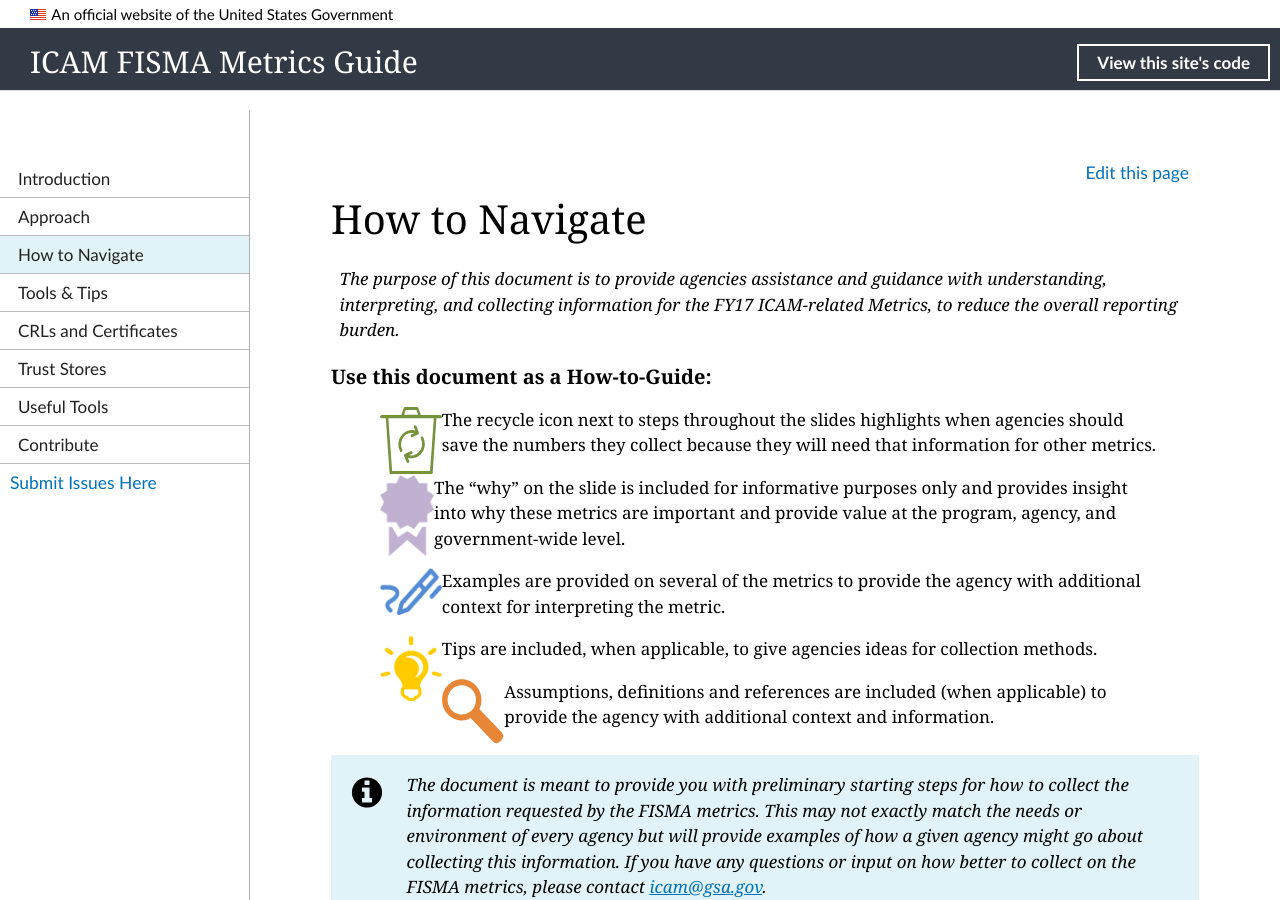
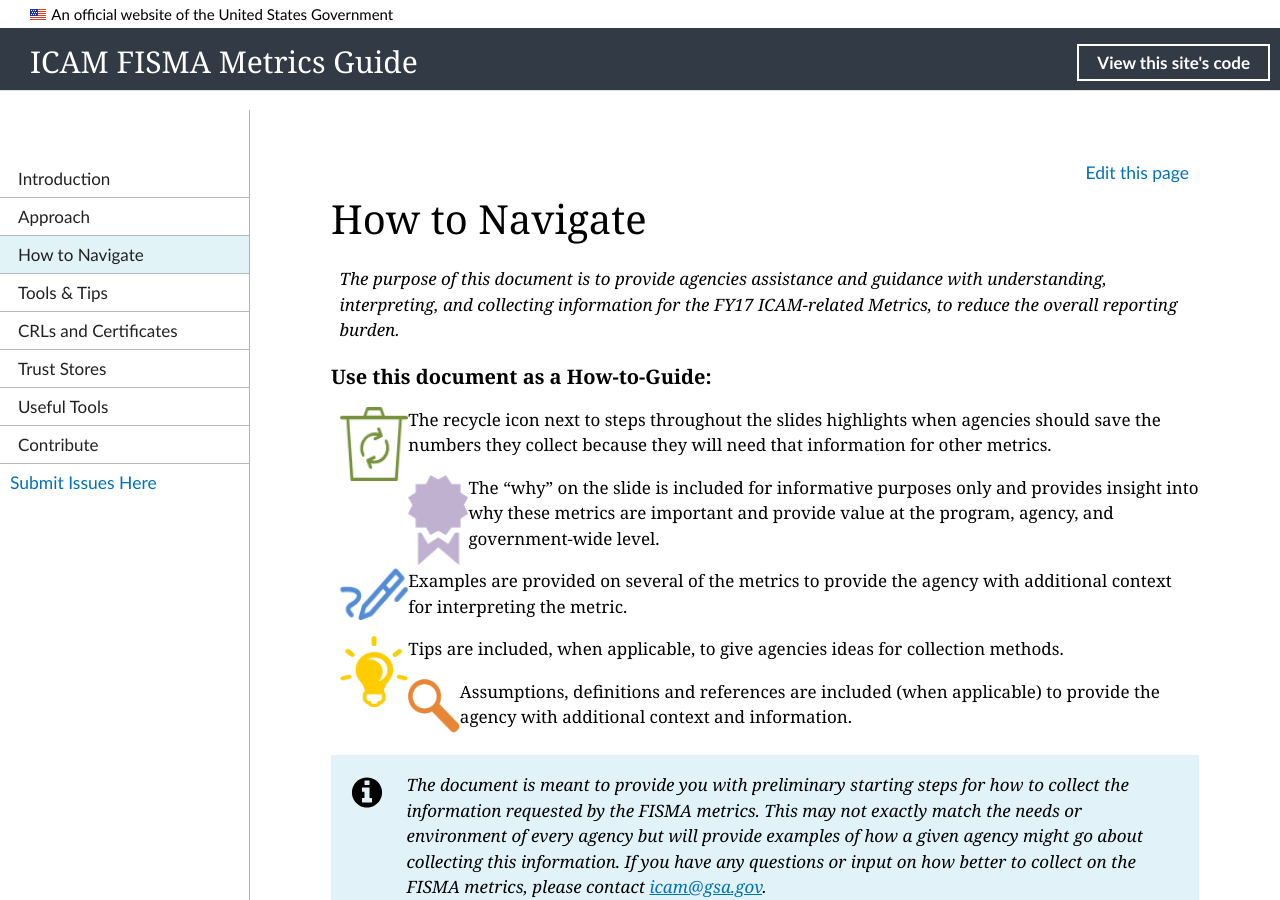
Before and after one commit to GSA/icam-fisma, a Jekyll site: the page built from pages/navigation.md, in a window 1280 px wide and 900 px high. Built offline with Jekyll 4.4.1, drawn with Linux system fonts in a browser that asks for light colours; nearby versions of some CDN libraries.

Commit message:
Update navigation.md

```diff
--- a/pages/navigation.md
+++ b/pages/navigation.md
@@ -6,15 +6,17 @@ permalink: /navigation
 *The purpose of this document is to provide agencies assistance and guidance with understanding, interpreting, and collecting information for the FY17 ICAM-related Metrics, to reduce the overall reporting burden.*
 ### Use this document as a How-to-Guide:
 
->![Recycle logo](img/recycle.png){:style="width:8%;float:left;"}The recycle icon next to steps throughout the slides highlights when agencies should save the numbers they collect because they will need that information for other metrics.
+![Recycle logo](img/recycle.png){:style="width:8%;float:left;"}The recycle icon next to steps throughout the slides highlights when agencies should save the numbers they collect because they will need that information for other metrics.
 
->![Ribbon logo](img/ribbon.png){:style="width:7%;float:left;"}The “why” on the slide is included for informative purposes only and provides insight into why these metrics are important and provide value at the program, agency, and government-wide level.
+![Ribbon logo](img/ribbon.png){:style="width:7%;float:left;"}The “why” on the slide is included for informative purposes only and provides insight into why these metrics are important and provide value at the program, agency, and government-wide level.
 
->![Pencil logo](img/pencil.png){:style="width:8%;float:left;"}Examples are provided on several of the metrics to provide the agency with additional context for interpreting the metric.
+![Pencil logo](img/pencil.png){:style="width:8%;float:left;"}Examples are provided on several of the metrics to provide the agency with additional context for interpreting the metric.
 
->![Aha logo](img/aha.png){:style="width:8%;float:left;"}Tips are included, when applicable, to give agencies ideas for collection methods.
 
->![Focus logo](img/focus.png){:style="width:8%;float:left;"}Assumptions, definitions and references are included (when applicable) to provide the agency with additional context and information.
+![Aha logo](img/aha.png){:style="width:8%;float:left;"}Tips are included, when applicable, to give agencies ideas for collection methods.
+
+
+![Focus logo](img/focus.png){:style="width:6%;float:left;"}Assumptions, definitions and references are included (when applicable) to provide the agency with additional context and information.
 
 <div class="usa-alert usa-alert-info">
   <div class="usa-alert-body">
```
